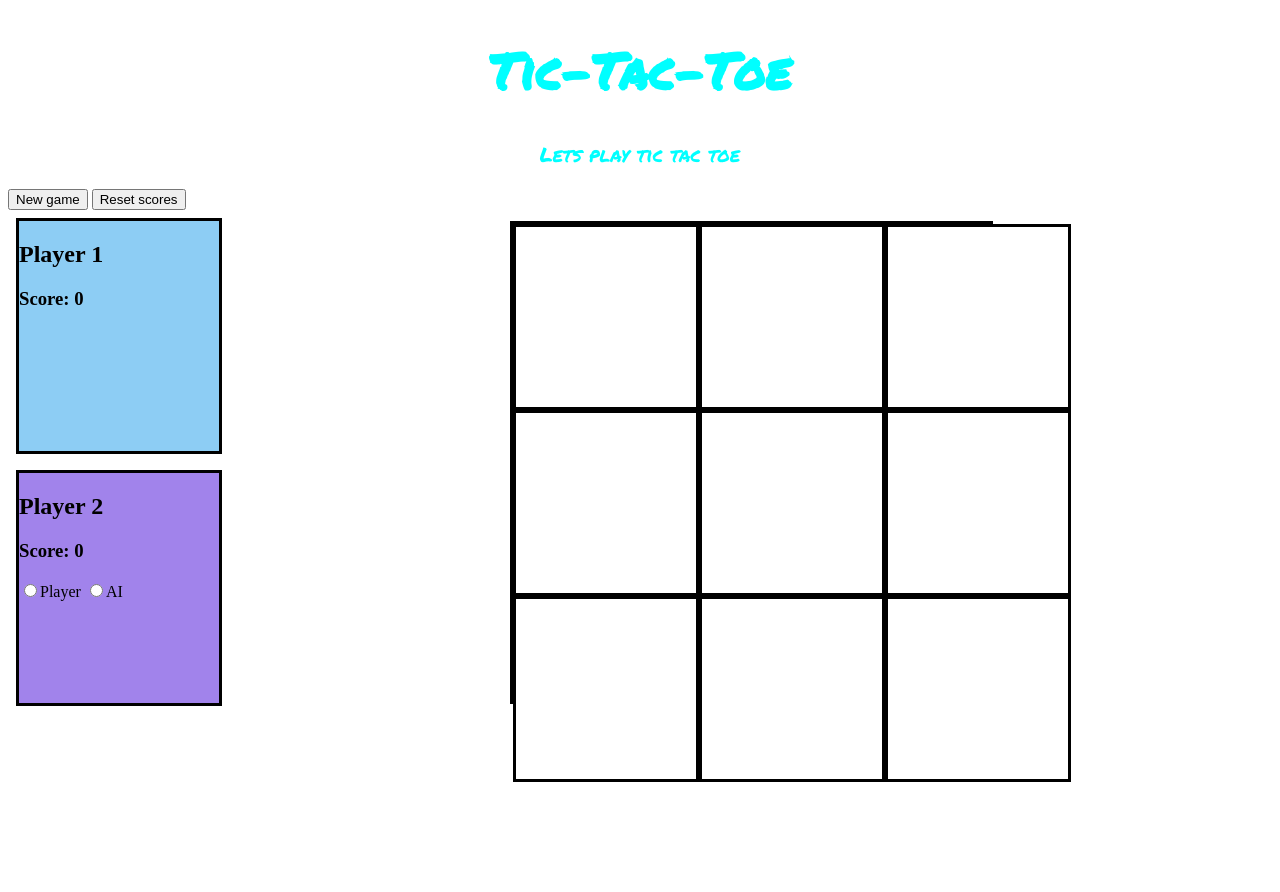
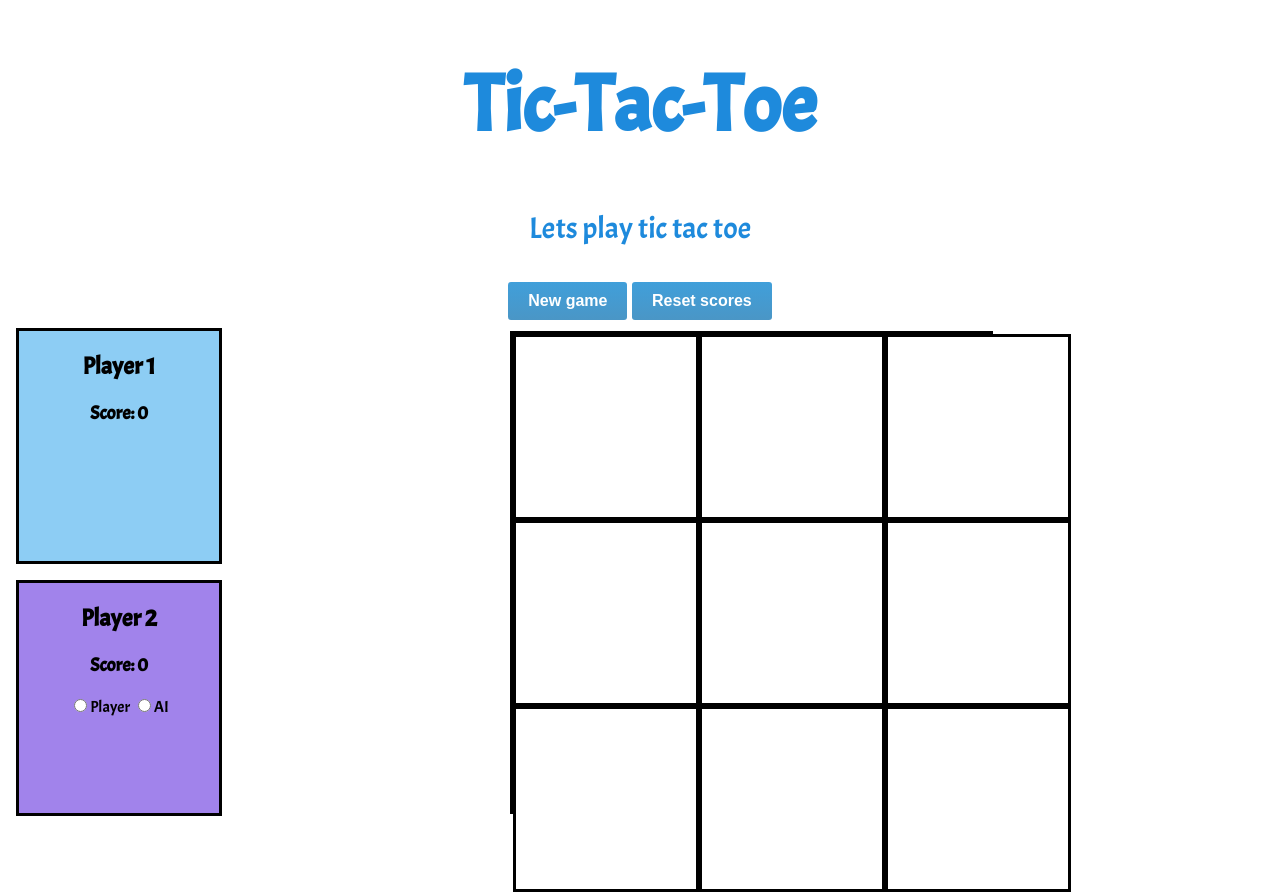
Before and after one commit to Jake-Raffe/Tic-Tac-Toe_front-end_mini-project, a website with bundled scripts: page index.html in a window 1280 px wide. Before the commit the page ends 800 px from the top, so only its background shows below. Built offline with nearby package versions, Linux system fonts and the light colour scheme.

Commit message:
add css edits, centre buttons and player box names

```diff
--- a/index.html
+++ b/index.html
@@ -9,7 +9,9 @@
     <link rel="preconnect" href="https://fonts.googleapis.com">
     <link rel="preconnect" href="https://fonts.gstatic.com" crossorigin>
     <link href="https://fonts.googleapis.com/css2?family=Permanent+Marker&display=swap" rel="stylesheet">
-    <script src="https://kit.fontawesome.com/73e974fee0.js" crossorigin="anonymous"></script>
+    <link rel="preconnect" href="https://fonts.googleapis.com">
+    <link rel="preconnect" href="https://fonts.gstatic.com" crossorigin>
+    <link href="https://fonts.googleapis.com/css2?family=Acme&family=Permanent+Marker&display=swap" rel="stylesheet">
     <script defer src="main.js"></script>
     <!-- <script src="bundle.js"></script> -->
 </head>
@@ -18,7 +20,7 @@
     <header>
     </header>
     <main>
-        <section>
+        <section class="button">
             <p>Lets play tic tac toe</p>
             <!-- this is the grid of the tic tac toe board-->
             <button id="reset-button">New game</button>
--- a/style.css
+++ b/style.css
@@ -10,22 +10,52 @@
 }
 
 h1{
-    color: aqua;
-    font-family: 'Permanent Marker', cursive;
-    font-size: 50px;
+    color: rgb(30, 138, 220);
+    font-family: 'Acme', sans-serif;
+    font-size: 80px;
     text-align: center;
 
 
 }
 
-p{
-    color: aqua;
-    font-family: 'Permanent Marker', cursive;
-    font-size: 20px;
+.button{
+    color: rgb(30, 138, 220);
+    font-family: 'Acme', sans-serif;
+    font-size: 30px;
     text-align: center;
 
 
 }
+
+button {
+    background: #11cdd4;
+    background-image: -webkit-linear-gradient(top, rgb(64, 159, 218), rgb(74, 150, 198));
+    background-image: -moz-linear-gradient(top, rgb(64, 159, 218), rgb(74, 150, 198));
+    background-image: -ms-linear-gradient(top, rgb(64, 159, 218), rgb(74, 150, 198));
+    background-image: -o-linear-gradient(top, rgb(64, 159, 218), rgb(74, 150, 198));
+    background-image: linear-gradient(to bottom, rgb(64, 159, 218), rgb(74, 150, 198));
+    border-radius: 3px;
+    border-style: none;
+    font-size: 16px;
+    color: #ffffff;
+    padding: 10px 20px 10px 20px;
+    text-decoration: none;
+    font-weight: bold;
+  }
+
+
+  button:hover {
+    background: #30e3cb;
+    background-image: -webkit-linear-gradient(top, rgb(141, 205, 244), rgb(111, 177, 218));
+    background-image: -moz-linear-gradient(top, rgb(141, 205, 244), rgb(111, 177, 218));
+    background-image: -ms-linear-gradient(top, rgb(141, 205, 244), rgb(111, 177, 218));
+    background-image: -o-linear-gradient(top, rgb(141, 205, 244), rgb(111, 177, 218));
+    background-image: linear-gradient(to bottom, rgb(141, 205, 244), rgb(111, 177, 218));
+    text-decoration: none;
+    margin: auto;
+  }
+
+
 
 /* this is the grid 3x3 template with a black border */
 #grid-template {
@@ -48,6 +78,8 @@ p{
     width: 230px;
     height: 230px;
     align-items: center;
+    font-family: 'Acme', sans-serif;
+    text-align: center;
 
 }
 
@@ -62,6 +94,8 @@ p{
     width: 230px;
     height: 230px;
     align-items: center;
+    font-family: 'Acme', sans-serif;
+    text-align: center;
 }
 
 @media only screen and (min-width:800px){
```
